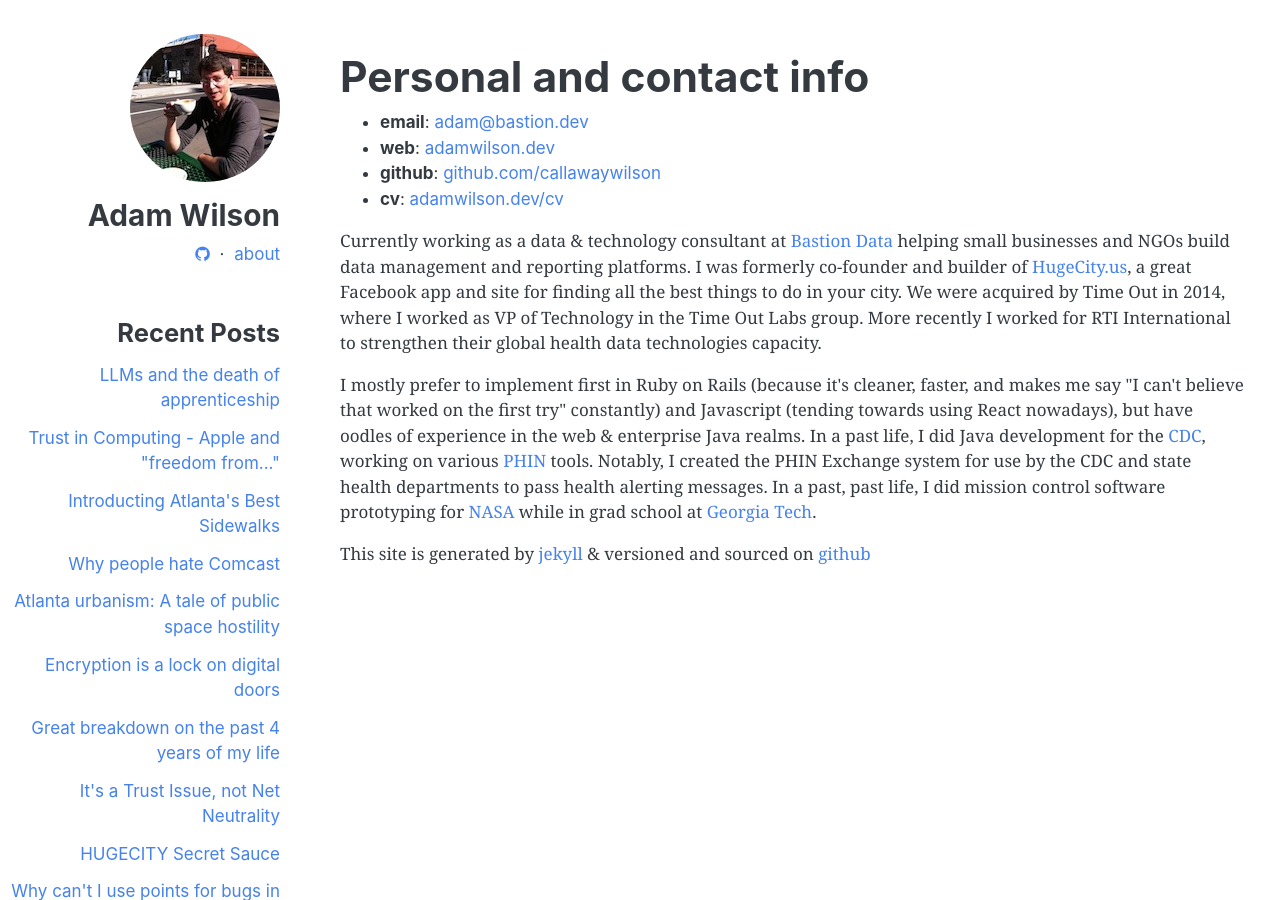
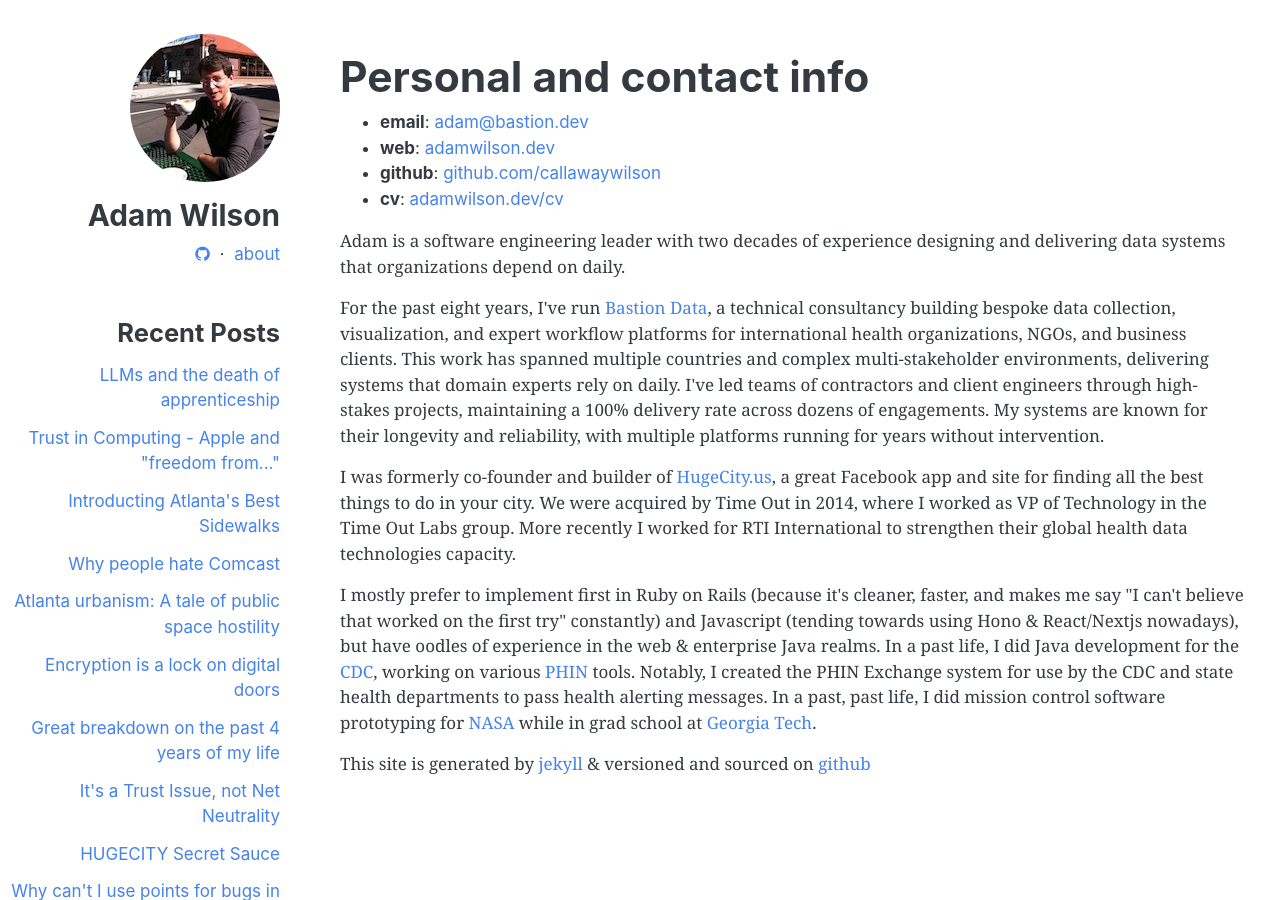
Before and after one commit to callawaywilson/callawaywilson.github.io, a Jekyll site: the page built from about.html, in a window 1280 px wide. Built offline with Jekyll 4.4.1, drawn with Linux system fonts in a browser that asks for light colours.

Commit message:
Update about.html

```diff
--- a/about.html
+++ b/about.html
@@ -14,8 +14,12 @@
 	<li><b>cv</b>: <a href="/cv.html">adamwilson.dev/cv</a></li>
 </ul>
 
-<p>Currently working as a data & technology consultant at <a href="https://bastion.dev">Bastion Data</a> helping small businesses and NGOs build data management and reporting platforms.  I was formerly co-founder and builder of <a href="http://hugecity.us">HugeCity.us</a>, a great Facebook app and site for finding all the best things to do in your city.  We were acquired by Time Out in 2014, where I worked as VP of Technology in the Time Out Labs group.  More recently I worked for RTI International to strengthen their global health data technologies capacity.</p>
+<p>Adam is a software engineering leader with two decades of experience designing and delivering data systems that organizations depend on daily.</p>
 
-<p>I mostly prefer to implement first in Ruby on Rails (because it's cleaner, faster, and makes me say "I can't believe that worked on the first try" constantly) and Javascript (tending towards using React nowadays), but have oodles of experience in the web & enterprise Java realms.  In a past life, I did Java development for the <a href="http://cdc.gov">CDC</a>, working on various <a href="http://www.cdc.gov/phin/">PHIN</a> tools.  Notably, I created the PHIN Exchange system for use by the CDC and state health departments to pass health alerting messages.  In a past, past life, I did mission control software prototyping for <a href="http://nasa.gov">NASA</a> while in grad school at <a href="http://gatech.edu">Georgia Tech</a>.</p>
+<p>For the past eight years, I've run <a href="https://bastion.dev">Bastion Data</a>, a technical consultancy building bespoke data collection, visualization, and expert workflow platforms for international health organizations, NGOs, and business clients. This work has spanned multiple countries and complex multi-stakeholder environments, delivering systems that domain experts rely on daily. I've led teams of contractors and client engineers through high-stakes projects, maintaining a 100% delivery rate across dozens of engagements. My systems are known for their longevity and reliability, with multiple platforms running for years without intervention.
+
+<p>I was formerly co-founder and builder of <a href="http://hugecity.us">HugeCity.us</a>, a great Facebook app and site for finding all the best things to do in your city.  We were acquired by Time Out in 2014, where I worked as VP of Technology in the Time Out Labs group.  More recently I worked for RTI International to strengthen their global health data technologies capacity.</p>
+
+<p>I mostly prefer to implement first in Ruby on Rails (because it's cleaner, faster, and makes me say "I can't believe that worked on the first try" constantly) and Javascript (tending towards using Hono & React/Nextjs nowadays), but have oodles of experience in the web & enterprise Java realms.  In a past life, I did Java development for the <a href="http://cdc.gov">CDC</a>, working on various <a href="http://www.cdc.gov/phin/">PHIN</a> tools.  Notably, I created the PHIN Exchange system for use by the CDC and state health departments to pass health alerting messages.  In a past, past life, I did mission control software prototyping for <a href="http://nasa.gov">NASA</a> while in grad school at <a href="http://gatech.edu">Georgia Tech</a>.</p>
 
 <p>This site is generated by <a href="http://jekyllrb.com">jekyll</a> & versioned and sourced on <a href="http://github.com/callawaywilson/callawaywilson">github</a></p>
```
